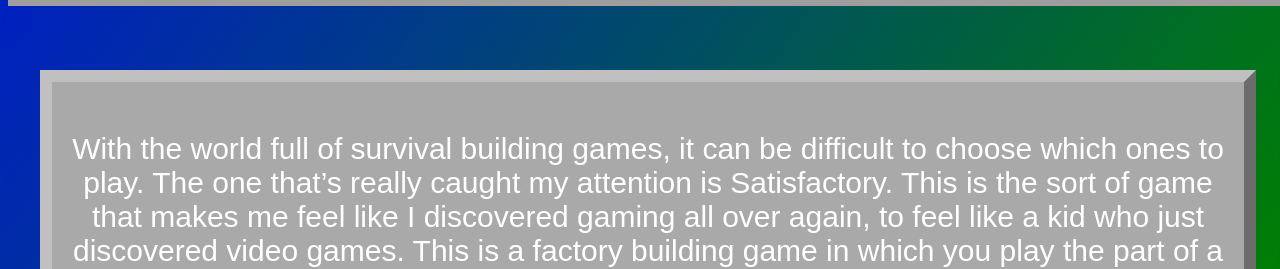
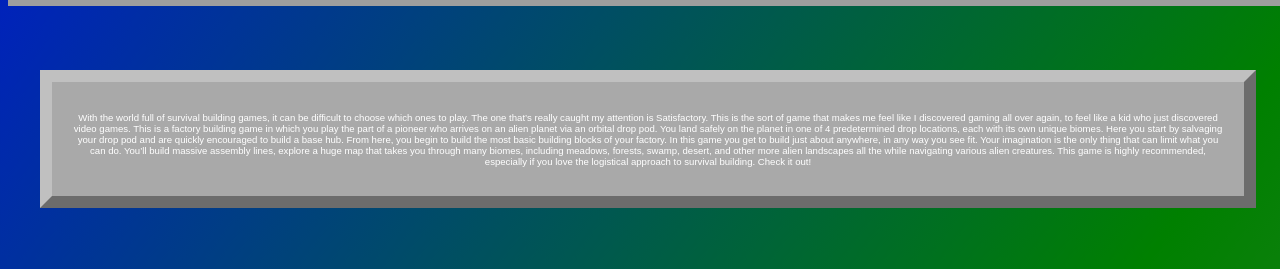
Before and after one commit to konadan808/HTML-and-CSS-Projects, a plain HTML site: page One-Page-Website/one_page_website.html in a window 1280 px wide. Shown: the part 692-961 px from the top of the page. Drawn offline with Linux system fonts and the light colour scheme; grey boxes are pictures that could not be loaded.

Commit message:
Commit challenge VW & Fade
Committing coursework for challenges VW and Fade in the one_page_website documents.

```diff
--- a/One-Page-Website/CSS/one_page_website.css
+++ b/One-Page-Website/CSS/one_page_website.css
@@ -16,6 +16,16 @@ img {
 	margin-left: auto;
 	margin-right: auto;
 	width: 90%;
+}
+/* The code below is added per the Fade challenge for the JavaScript course on step 393 */
+body {
+	opacity: 1;
+	transition: 1s opacity;
+}
+
+body.fade-out {
+	opacity: 0;
+	transition: none;
 }
 
 #nav{
@@ -44,7 +54,8 @@ img {
 	text-align: center;
 	width: 90%;
 	color: #e8e8e8;
-	font-size: 30px;
+	font-size: .75vw; /* This was changed from 30px to .75vw for the VW unit challenge
+	in the JavaScript course, step 292.  This allows the text size to adjust to the screen size. */
 }
 
 #videos{
--- a/One-Page-Website/JS/one_page_website.js
+++ b/One-Page-Website/JS/one_page_website.js
@@ -38,3 +38,9 @@ function showSlides(n) {
     dots[slideIndex - 1].className += " active";
     captionText.innerHTML=dots[slideIndex-1].alt;
 }
+// The code below is added per the Fade challenge for the JavaScript course on step 393
+document.body.classList.add("fade-out");
+
+window.addEventListener("DOMContentLoaded", () => {
+    document.body.classList.remove("fade-out");
+});
--- a/One-Page-Website/one_page_website.html
+++ b/One-Page-Website/one_page_website.html
@@ -6,7 +6,7 @@
 		<link rel="stylesheet" type="text/css" href="./CSS/one_page_website.css">
 		<script src="JS/one_page_website.js" defer></script>
 	</head>
-	<body id="page">
+	<body id="page" class="fade-out"> <!-- // class "fade-out" is added per the Fade challenge for the JavaScript course on step 393-->
 	<!--NAV-->
 		<div class="wrap">
 			<div class="menu-container">
```
